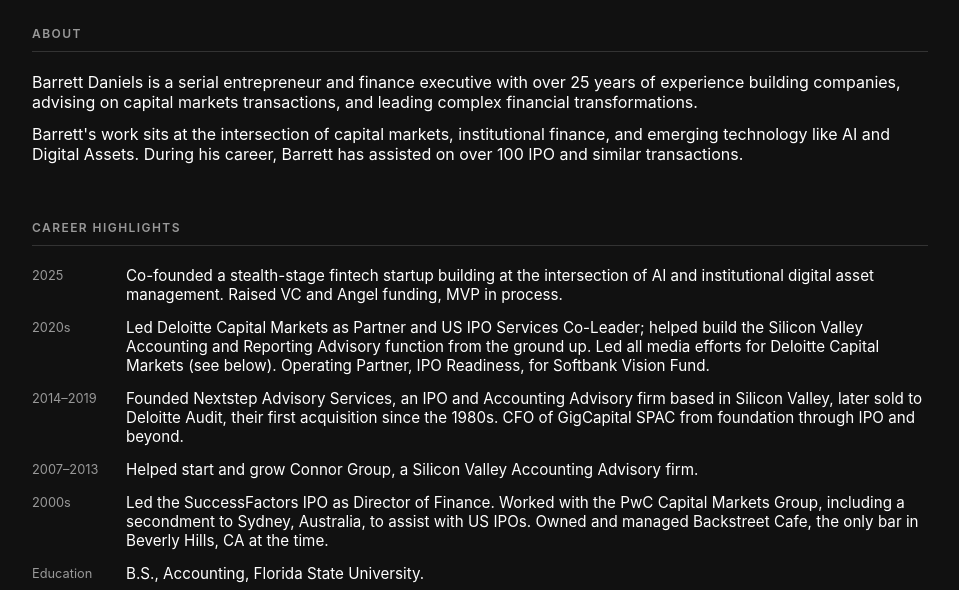
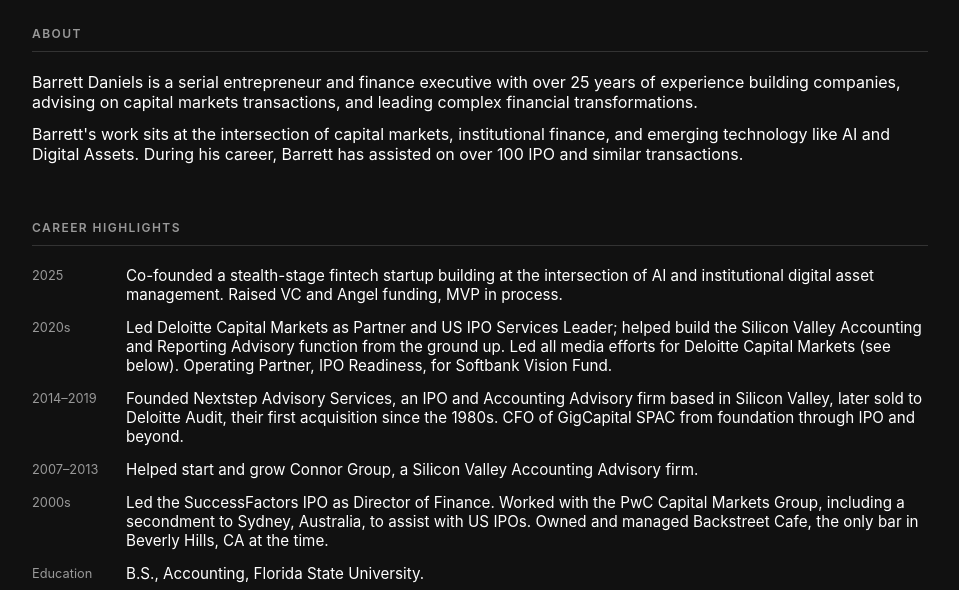
Before and after one commit to barrettdaniels/barrettdaniels.com, a plain HTML site: page index.html in a window 1280 px wide. Shown: the part 210-800 px from the top of the page, without its empty margins (160-1119 px from the left). Drawn offline with Linux system fonts and the light colour scheme.

Commit message:
Add files via upload

```diff
--- a/index.html
+++ b/index.html
@@ -256,7 +256,7 @@
       </li>
       <li>
         <span class="year">2020s</span>
-        <span class="detail">Led Deloitte Capital Markets as Partner and US IPO Services Co-Leader; helped build the Silicon Valley Accounting and Reporting Advisory function from the ground up. Led all media efforts for Deloitte Capital Markets (see below). Operating Partner, IPO Readiness, for Softbank Vision Fund.</span>
+        <span class="detail">Led Deloitte Capital Markets as Partner and US IPO Services Leader; helped build the Silicon Valley Accounting and Reporting Advisory function from the ground up. Led all media efforts for Deloitte Capital Markets (see below). Operating Partner, IPO Readiness, for Softbank Vision Fund.</span>
       </li>
       <li>
         <span class="year">2014–2019</span>
```
